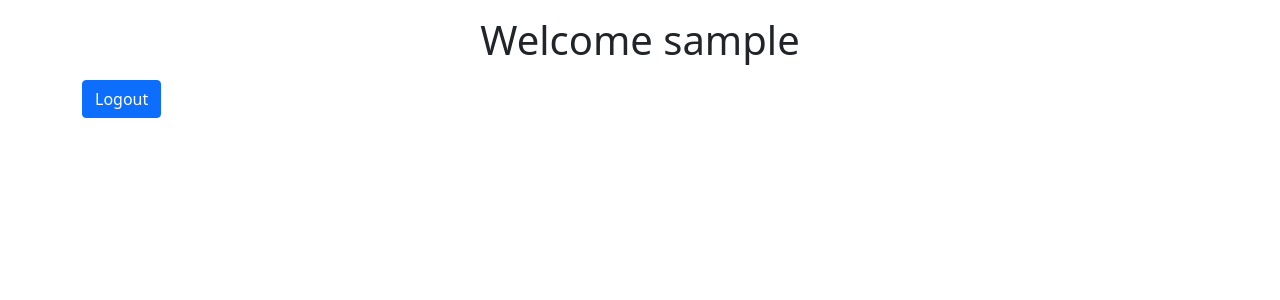
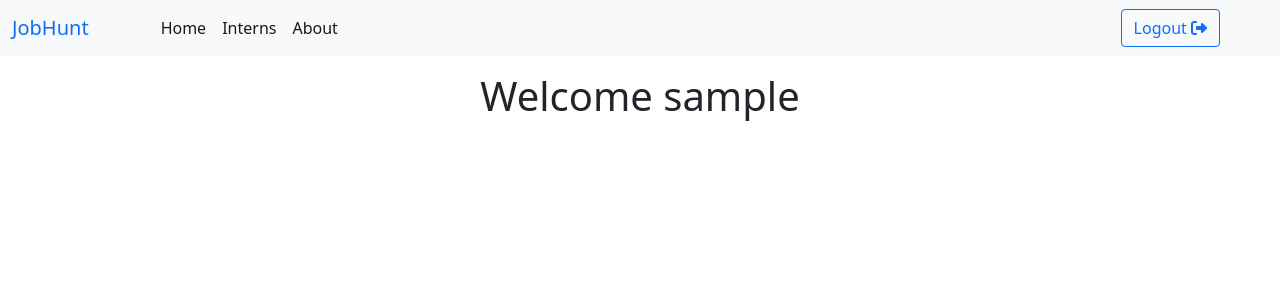
Before and after one commit to Hire-Hub/Sample-Backend, a PHP site: page /pages/index.php in a window 1280 px wide. Shown: the top 300 px of the page. Run offline with PHP 8.4, Linux system fonts and the light colour scheme; the visitor is signed in with stand-in values (Sample User, id 1); some libraries are stand-ins or nearby versions.

Commit message:
created style for index page

```diff
--- a/pages/index.php
+++ b/pages/index.php
@@ -13,16 +13,58 @@
     <meta name="viewport" content="width=device-width, initial-scale=1.0">
     <title>Welcome page</title>
     <link href="https://cdn.jsdelivr.net/npm/bootstrap@5.0.2/dist/css/bootstrap.min.css" rel="stylesheet">
+    <script src="https://kit.fontawesome.com/e9f64432b6.js" crossorigin="anonymous"></script>
 </head>
 <body>
 
+
+    <nav class="navbar sticky-top navbar-expand-lg navbar-light bg-light">
+        <div class="container-fluid">
+          <a class="navbar-brand text-primary" id="navbar-brand" href="/components/home/index.html">JobHunt</a>
+          <button class="navbar-toggler" type="button" data-bs-toggle="collapse" data-bs-target="#navbarSupportedContent" aria-controls="navbarSupportedContent" aria-expanded="false" aria-label="Toggle navigation">
+            <span class="navbar-toggler-icon"></span>
+          </button>
+          <div class="collapse navbar-collapse px-5" id="navbarSupportedContent">
+            <ul class="navbar-nav me-auto mb-2 mb-lg-0">
+              <li class="nav-item">
+                <a class="nav-link active" id="text" aria-current="page" href="#">Home</a>
+              </li>
+              <li class="nav-item">
+                <a class="nav-link active" id="text" aria-current="page" href="/components/intern/intern.html">Interns</a>
+              </li>
+              <li class="nav-item">
+                <a class="nav-link active" id="text" aria-current="page" href="#">About</a>
+              </li>
+
+              <!-- <li class="nav-item">
+                <a class="nav-link" href="#">Link</a>
+              </li> -->
+              <!-- <li class="nav-item dropdown">
+                <a class="nav-link dropdown-toggle" href="#" id="navbarDropdown" role="button" data-bs-toggle="dropdown" aria-expanded="false">
+                  Dropdown
+                </a>
+                <ul class="dropdown-menu" aria-labelledby="navbarDropdown">
+                  <li><a class="dropdown-item" href="#">Action</a></li>
+                  <li><a class="dropdown-item" href="#">Another action</a></li>
+                  <li><hr class="dropdown-divider"></li>
+                  <li><a class="dropdown-item" href="#">Something else here</a></li>
+                </ul>
+              </li> -->
+            </ul>
+            <form class="d-flex">
+                <a href="logout.php" class="btn btn-outline-primary">Logout <i class="fa-solid fa-right-from-bracket"></i></a>
+             </form>
+          </div>
+        </div>
+      </nav>
+
+    <div class="container">
+    </div>
     <h1 class="text-center my-3">Welcome
         <?php
             echo $_SESSION['username'];
         ?>
     </h1>
-    <div class="container">
-        <a href="logout.php" class="btn btn-primary">Logout</a>
-    </div>
+    <script src="https://cdn.jsdelivr.net/npm/bootstrap@5.0.2/dist/js/bootstrap.bundle.min.js"></script>
 </body>
 </html>
--- a/pages/login.php
+++ b/pages/login.php
@@ -75,6 +75,7 @@
         </div>
 
         <button type="submit" class="btn btn-primary">Login</button>
+        <p class="mt-3">Don't have an account? <a href="signup.php">Click here</a></p>
     </form>
     </div>
 
--- a/pages/signup.php
+++ b/pages/signup.php
@@ -25,6 +25,7 @@
                 if ($result) {
                     // echo "created successfully";
                     $success = 1;
+                    header('location:login.php');
                 }
                 else{
                     die(mysqli_error($con));
@@ -77,6 +78,7 @@
         </div>
 
         <button type="submit" class="btn btn-primary">Signup</button>
+        <p class="mt-3">Already have an account? <a href="login.php">Click here</a></p>
     </form>
     </div>
 
```
Also changed, not shown: styles/index.css (added).
